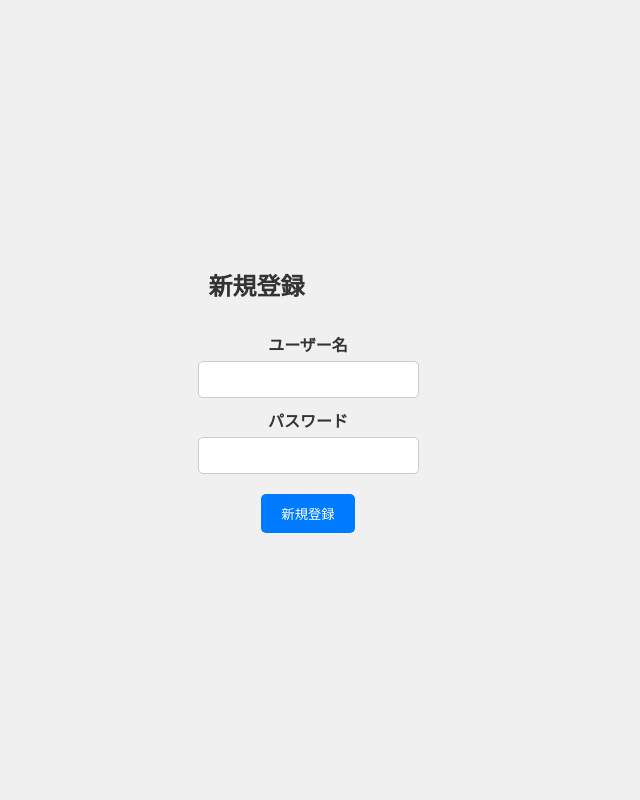
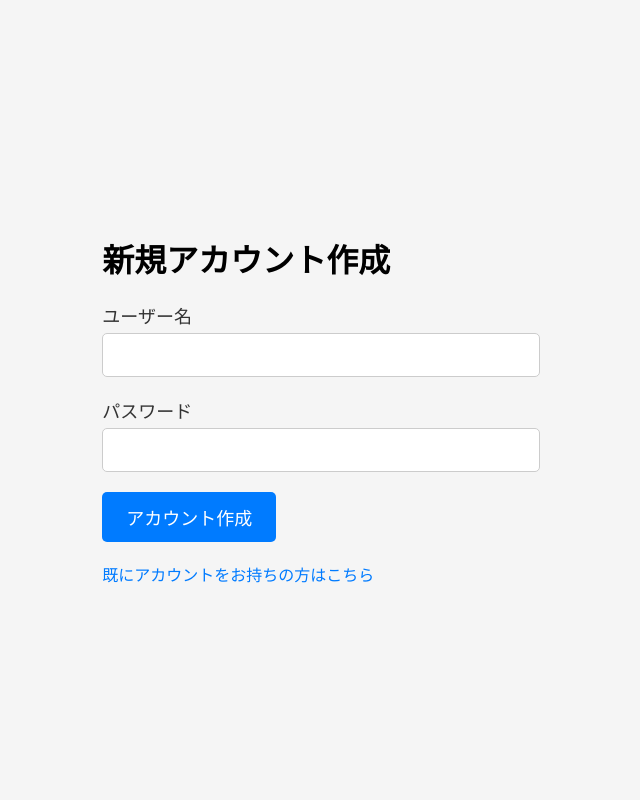
Before and after one commit to TakaakiMinato/SPREAD, a Flask app: page /signup in a window 1280 px wide. Shown: the whole page, without its empty margins (332-972 px from the left). Run offline with Flask 3, Linux system fonts and the light colour scheme.

Commit message:
css変更

```diff
--- a/app/static/css/sign.css
+++ b/app/static/css/sign.css
@@ -1,71 +1,91 @@
-/* Reset some default styles */
-body, h1, label, input, a {
+/* 全体のスタイル */
+body {
     margin: 0;
     padding: 0;
-}
-
-/* Global styles */
-body {
     font-family: Arial, sans-serif;
-    background-color: #f0f0f0;
-    color: #333;
+    background: #f5f5f5;
     display: flex;
     justify-content: center;
     align-items: center;
     height: 100vh;
 }
 
-.login-container {
+.container {
+    text-align: center;
+    max-width: 400px;
     background-color: #fff;
-    box-shadow: 0 4px 8px rgba(0, 0, 0, 0.2);
     padding: 20px;
-    text-align: center;
+    border-radius: 10px;
+    box-shadow: 0 0 10px rgba(0, 0, 0, 0.2);
 }
 
-h1 {
+/* フォームのスタイル */
+.login-form {
+    text-align: left;
+}
+
+.login-form label {
+    display: block;
+    font-size: 18px;
+    margin-bottom: 5px;
+    color: #333;
+}
+
+.login-form input[type="text"],
+.login-form input[type="password"] {
+    width: 100%;
+    padding: 12px;
+    margin-bottom: 20px;
+    border: 1px solid #ccc;
+    border-radius: 5px;
+    font-size: 16px;
+}
+
+.login-button {
+    background-color: #007bff;
+    color: #fff;
+    padding: 12px 24px;
+    border: none;
+    border-radius: 5px;
+    cursor: pointer;
+    font-size: 18px;
+}
+
+.signup-link {
+    display: block;
+    margin-top: 20px;
+    text-decoration: none;
+    color: #007bff;
+    font-size: 16px;
+}
+
+.signup-link:hover {
+    text-decoration: underline;
+}
+
+/* タイトルのスタイル */
+.login-title {
     font-size: 24px;
+    color: #333;
     margin-bottom: 20px;
 }
 
-/* Form styles */
-.login-form {
-    display: flex;
-    flex-direction: column;
-    align-items: center;
+/* レスポンシブデザイン */
+@media screen and (max-width: 600px) {
+    .container {
+        max-width: 90%;
+        padding: 10px;
+    }
 }
 
-label {
-    font-weight: bold;
-    margin-top: 10px;
+@media screen and (min-width: 601px) and (max-width: 1024px) {
+    .container {
+        max-width: 70%;
+    }
 }
 
-input[type="text"],
-input[type="password"] {
-    width: 100%;
-    padding: 10px;
-    margin-top: 5px;
-    border: 1px solid #ccc;
-    border-radius: 5px;
+@media screen and (min-width: 1025px) {
+    .container {
+        max-width: 50%;
+    }
 }
-
-.login-button {
-    background-color: #007BFF;
-    color: #fff;
-    padding: 10px 20px;
-    border: none;
-    border-radius: 5px;
-    cursor: pointer;
-    margin-top: 20px;
-}
-
-.login-button:hover {
-    background-color: #0056b3;
-}
-
-/* Signup link */
-.signup-link {
-    margin-top: 10px;
-    text-decoration: none;
-    color: #007BFF;
-    font-weight: bold;
-}
--- a/app/templates/signup.html
+++ b/app/templates/signup.html
@@ -3,14 +3,15 @@
 <link rel="stylesheet" href="{{ url_for('static', filename='css/sign.css') }}">
 {% endblock %}
 {% block content %}
-<div class="form-container">
-    <h1>新規登録</h1>
+<div class="login-container">
+    <h1>新規アカウント作成</h1>
     <form method="POST" class="login-form">
         <label for="username">ユーザー名</label>
         <input type="text" name="username" id="username">
         <label for="password">パスワード</label>
         <input type="password" name="password" id="password">
-        <input type="submit" value="新規登録" class="login-button">
+        <input type="submit" value="アカウント作成" class="login-button">
     </form>
+    <a href="/" class="signup-link">既にアカウントをお持ちの方はこちら</a>
 </div>
 {% endblock %}
```
Also changed, not shown: app/templates/login.html (line endings or trailing spaces), 2 other files.
